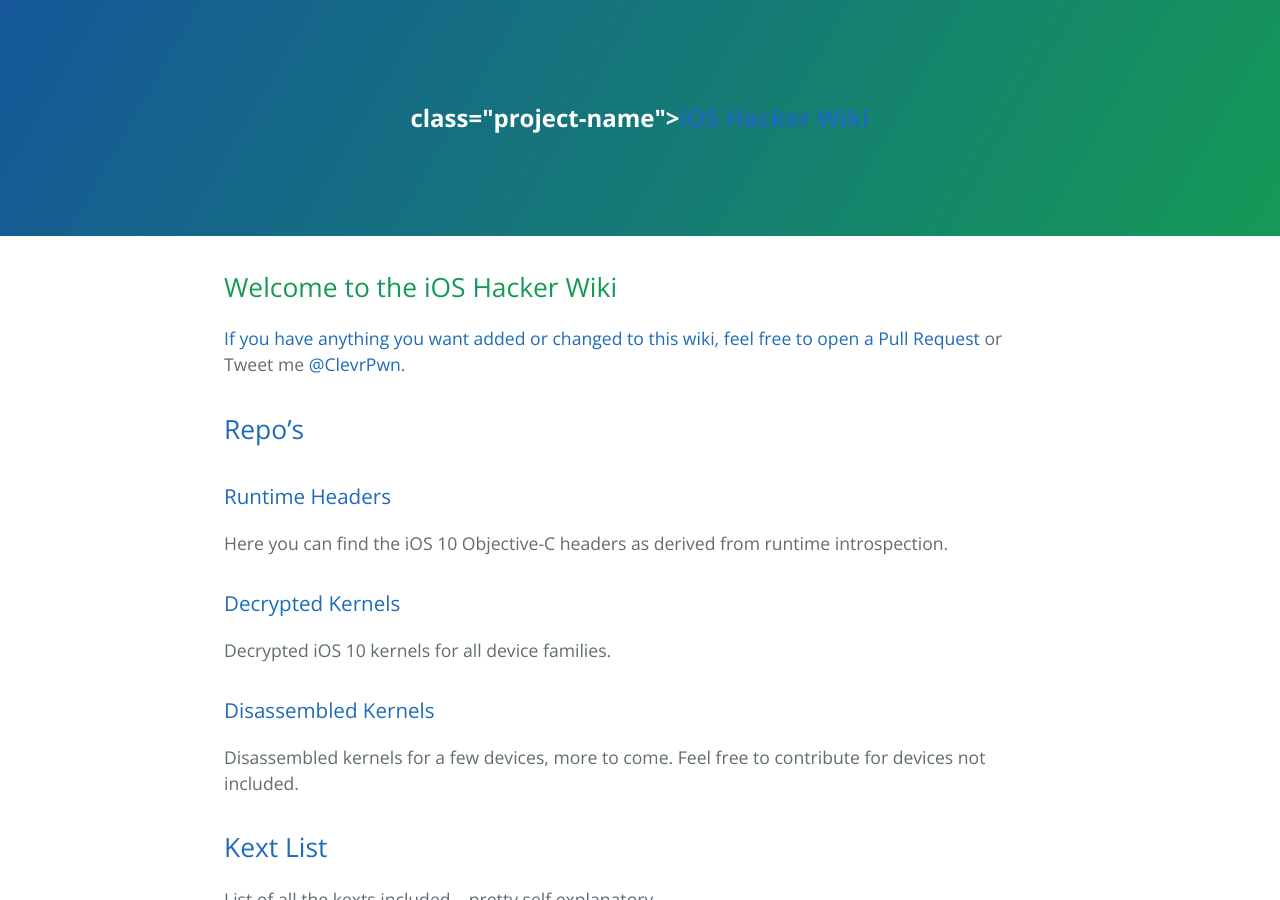
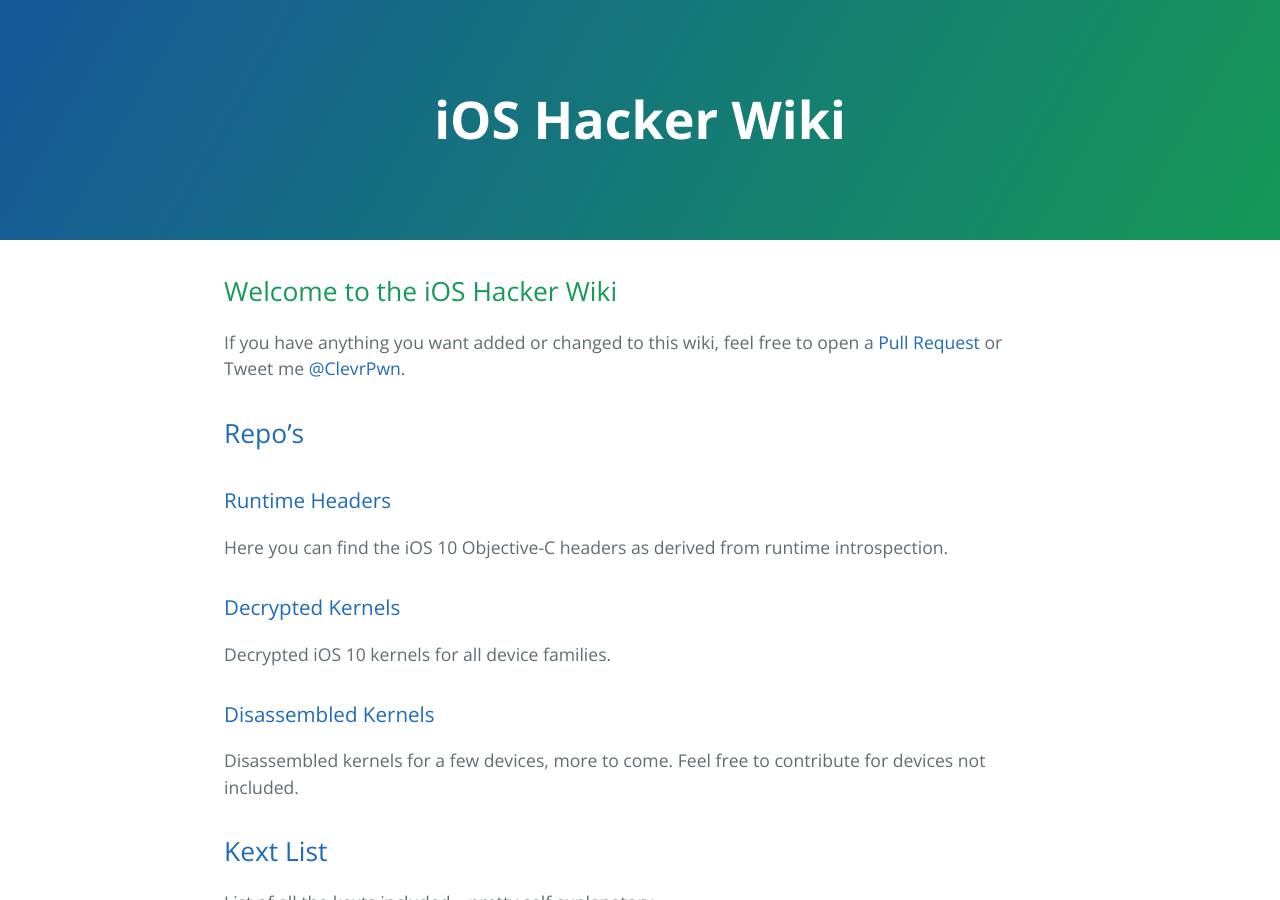
Before and after one commit to iOS-10-Stuffs/ios-10-stuffs.github.io, a Jekyll site: the page built from index.md, in a window 1280 px wide and 900 px high. Built offline with Jekyll 4.4.1, drawn with Linux system fonts in a browser that asks for light colours.

Commit message:
nvm fuck me

```diff
--- a/_layouts/default.html
+++ b/_layouts/default.html
@@ -6,7 +6,7 @@
   <body>
 
     <section class="page-header">
-      <h1> class="project-name"><a href="https://ioshackerwiki.com">iOS Hacker Wiki</h1>
+      <h1 class="project-name">iOS Hacker Wiki</h1>
     </section>
 
       <section class="main-content">
```
